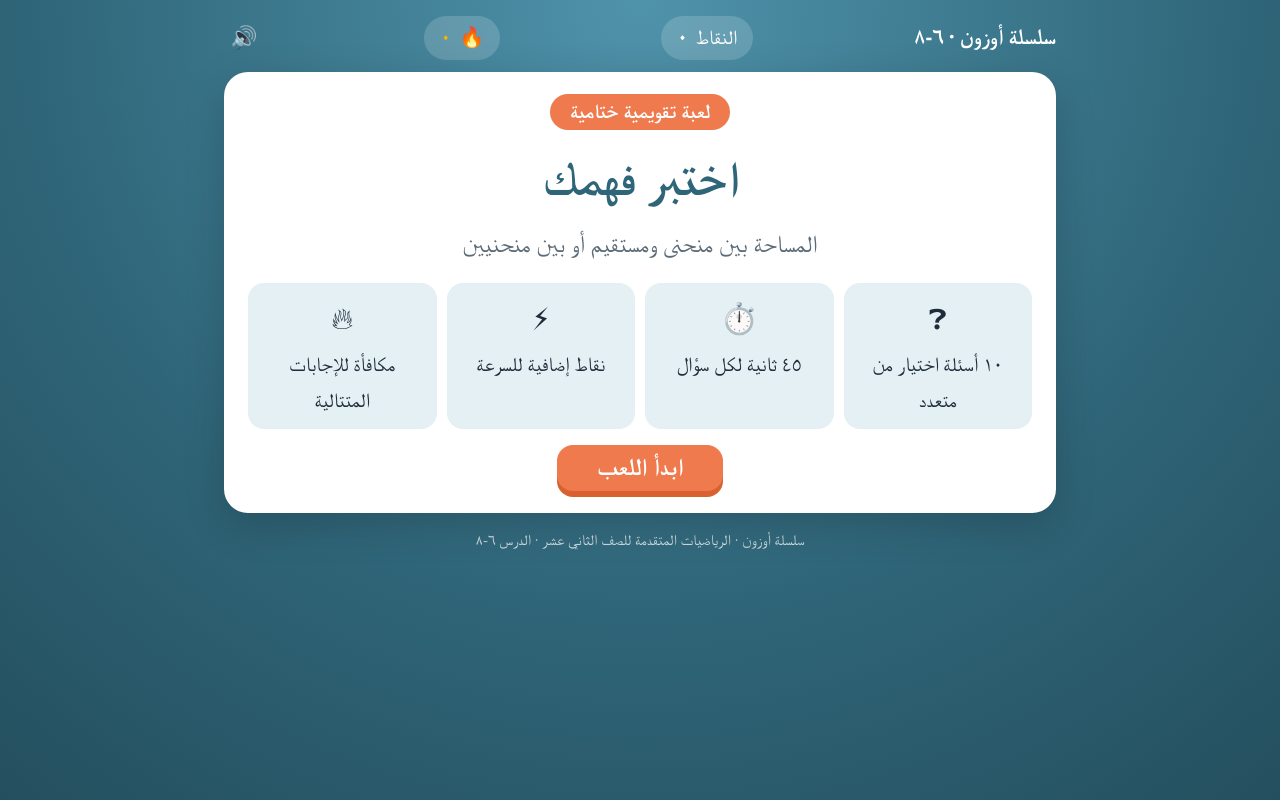
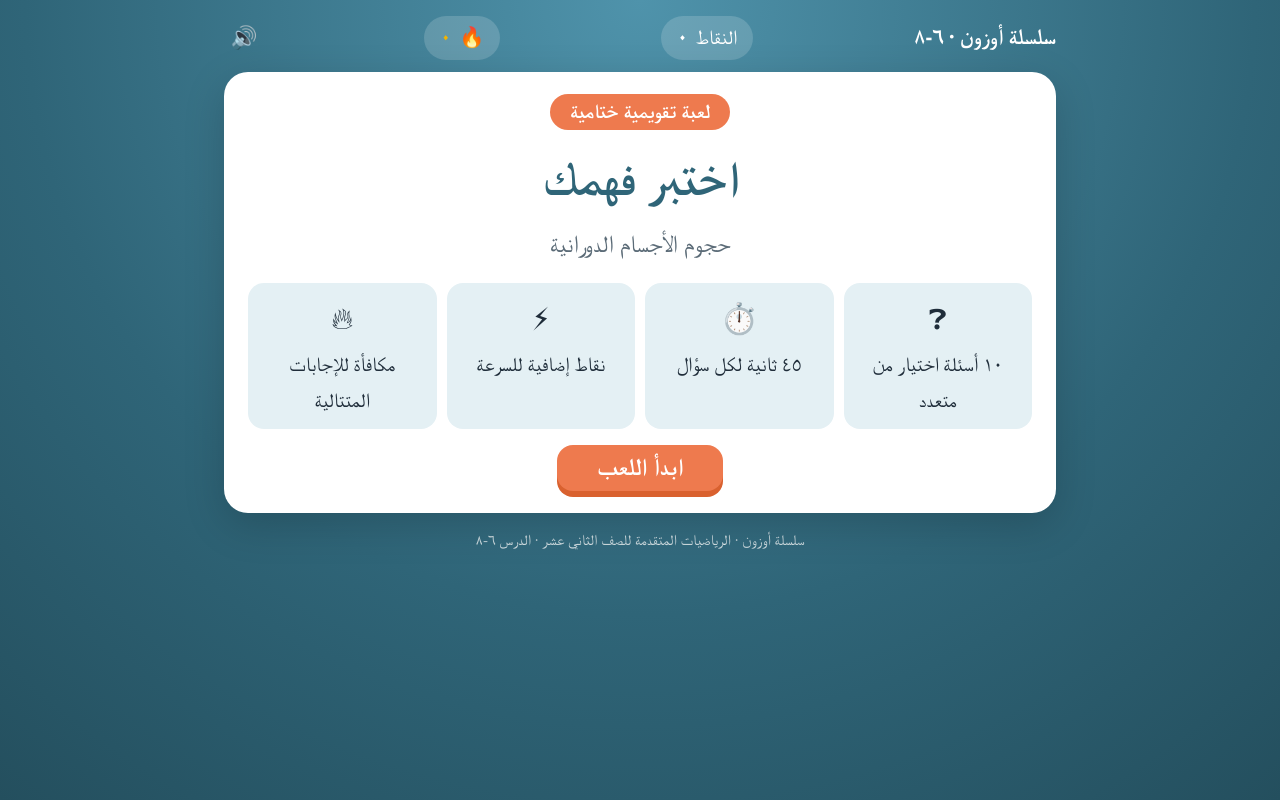
Before and after one commit to ozon-math/ozon-math.github.io, a plain HTML site: page u6/6-8/quiz/index.html in a window 1280 px wide. Drawn offline with Linux system fonts and the light colour scheme.

Commit message:
Fix lesson 6-8 quiz subtitle
Co-Authored-By: Claude Sonnet 5.5 <noreply@anthropic.com>
Claude-Session: https://claude.ai/code/session_0138x1y4k6yvNJPMBw9r8MLX

```diff
--- a/u6/6-8/quiz/index.html
+++ b/u6/6-8/quiz/index.html
@@ -102,7 +102,7 @@ footer{text-align:center;color:rgba(255,255,255,.75);font-size:15px;margin-top:1
   <div class="card start" id="sStart">
     <span class="tag">لعبة تقويمية ختامية</span>
     <h1>اختبر فهمك</h1>
-    <h2>المساحة بين منحنى ومستقيم أو بين منحنيين</h2>
+    <h2>حجوم الأجسام الدورانية</h2>
     <div class="rules">
       <div><span class="ic">❓</span>١٠ أسئلة اختيار من متعدد</div>
       <div><span class="ic">⏱️</span>٤٥ ثانية لكل سؤال</div>
```
